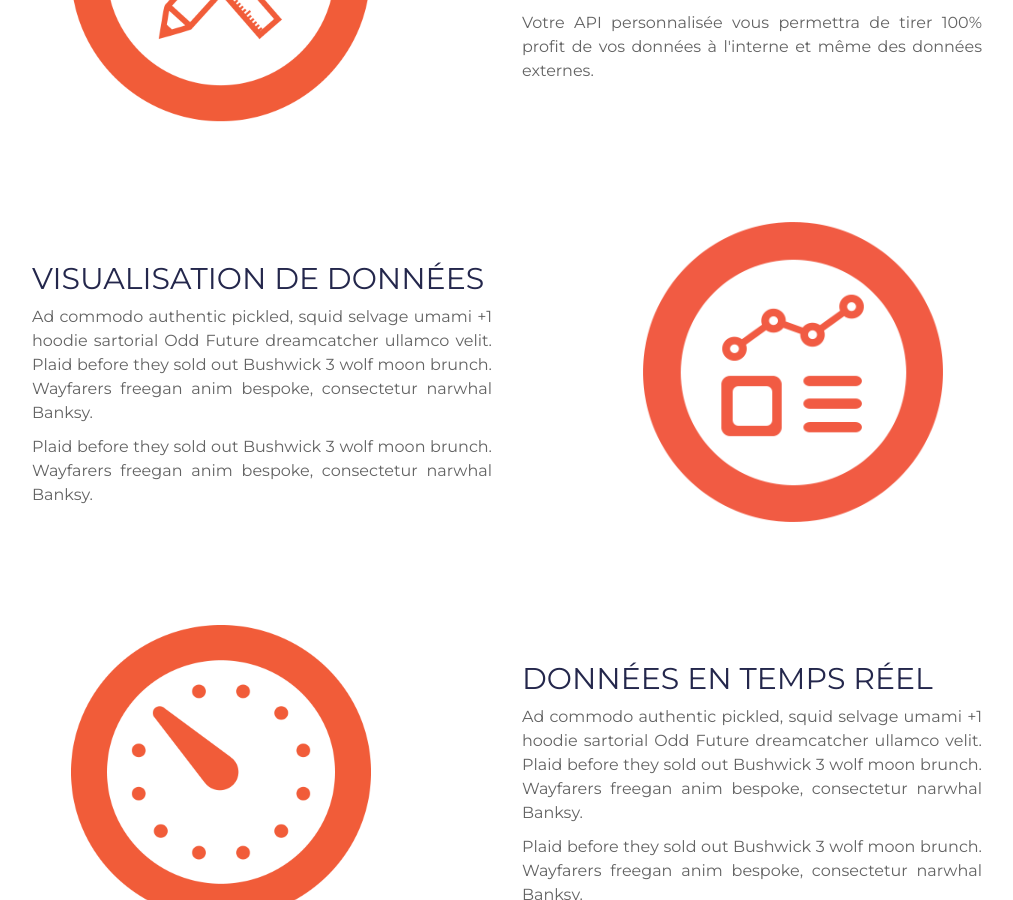
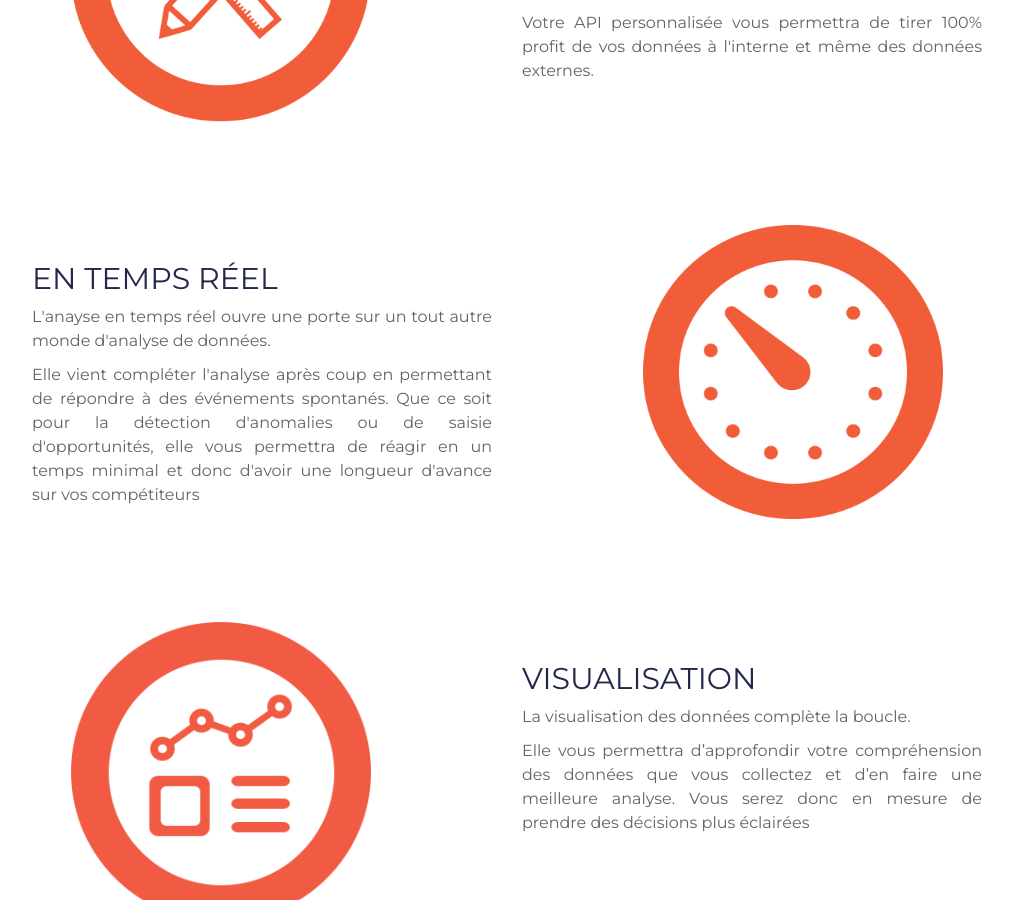
Before and after one commit to openifyit/jekyll-website, a Jekyll site: the page built from index.html, in a window 1280 px wide and 900 px high, scrolled down 1295 px. Shown: the whole window, without its empty margins (133-1146 px from the left). Built offline with Jekyll 4.4.1, drawn with Linux system fonts in a browser that asks for light colours.

Commit message:
service texte

```diff
--- a/_data/home.yml
+++ b/_data/home.yml
@@ -8,13 +8,13 @@
       - "Votre API personnalisée vous permettra de tirer 100% profit de vos données à l'interne et même des données externes."
   realtime:
     image: "/assets/images/realtime.png"
-    title: Données en temps réel
+    title: en temps réel
     details:
-      - "Ad commodo authentic pickled, squid selvage umami +1 hoodie sartorial Odd Future dreamcatcher ullamco velit. Plaid before they sold out Bushwick 3 wolf moon brunch. Wayfarers freegan anim bespoke, consectetur narwhal Banksy."
-      - "Plaid before they sold out Bushwick 3 wolf moon brunch. Wayfarers freegan anim bespoke, consectetur narwhal Banksy."
+      - "L'anayse en temps réel ouvre une porte sur un tout autre monde d'analyse de données."
+      - "Elle vient compléter l'analyse après coup en permettant de répondre à des événements spontanés. Que ce soit pour la détection d'anomalies ou de saisie d'opportunités, elle vous permettra de réagir en un temps minimal et donc d'avoir une longueur d'avance sur vos compétiteurs"
   dashboard:
     image: "/assets/images/visualize.png"
-    title: Visualisation de données
+    title: Visualisation
     details:
-      - "Ad commodo authentic pickled, squid selvage umami +1 hoodie sartorial Odd Future dreamcatcher ullamco velit. Plaid before they sold out Bushwick 3 wolf moon brunch. Wayfarers freegan anim bespoke, consectetur narwhal Banksy."
-      - "Plaid before they sold out Bushwick 3 wolf moon brunch. Wayfarers freegan anim bespoke, consectetur narwhal Banksy."
+      - "La visualisation des données complète la boucle."
+      - "Elle vous permettra d’approfondir votre compréhension des données que vous collectez et d’en faire une meilleure analyse. Vous serez donc en mesure de prendre des décisions plus éclairées"
--- a/index.html
+++ b/index.html
@@ -19,30 +19,30 @@
         </div>
         <div class="row">
             <div class="col-sm-5 visible-xs">
+                <img class="img-responsive" src="{{site.data.home.services.realtime.image}}">
+            </div>
+            <div class="col-sm-6 section-text">
+                <h2>{{site.data.home.services.realtime.title}}</h2>
+
+                {% for paragraph in site.data.home.services.realtime.details %}
+                <p>{{paragraph}}</p>
+                {% endfor %}
+            </div>
+            <div class="col-sm-5 col-sm-offset-1 responsive-img-disabled">
+                <img class="img-responsive" src="{{site.data.home.services.realtime.image}}">
+            </div>
+        </div>
+        <div class="row">
+            <div class="col-sm-5">
                 <img class="img-responsive" src="{{site.data.home.services.dashboard.image}}">
             </div>
-            <div class="col-sm-6 section-text">
+            <div class="col-sm-6 col-sm-offset-1 section-text">
                 <h2>{{site.data.home.services.dashboard.title}}</h2>
 
                 {% for paragraph in site.data.home.services.dashboard.details %}
                 <p>{{paragraph}}</p>
                 {% endfor %}
             </div>
-            <div class="col-sm-5 col-sm-offset-1 responsive-img-disabled">
-                <img class="img-responsive" src="/assets/images/visualize.png">
-            </div>
-        </div>
-        <div class="row">
-            <div class="col-sm-5">
-                <img class="img-responsive" src="/assets/images/realtime.png">
-            </div>
-            <div class="col-sm-6 col-sm-offset-1 section-text">
-                <h2>{{site.data.home.services.realtime.title}}</h2>
-
-                {% for paragraph in site.data.home.services.realtime.details %}
-                <p>{{paragraph}}</p>
-                {% endfor %}
-            </div>
         </div>
     </section>
 </div>
```
